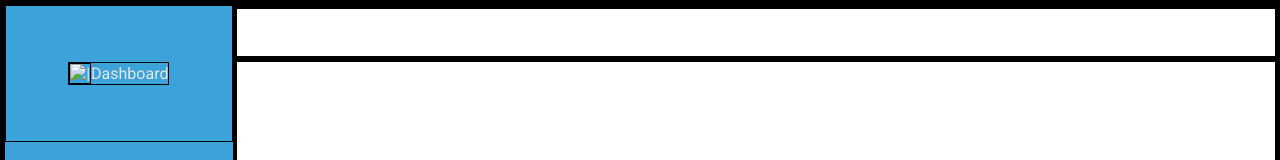
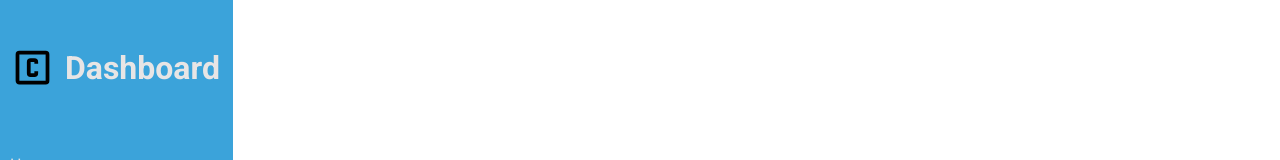
Before and after one commit to cee2tall/odin-admin-dash, a plain HTML site: page index.html in a window 1280 px wide. Shown: the top 160 px of the page. Drawn offline with Linux system fonts and the light colour scheme.

Commit message:
More styling on left side

```diff
--- a/index.html
+++ b/index.html
@@ -21,7 +21,10 @@
       <div class="grid side-menu">
         <div class="grid side-top">
           <div class="grid logo-text">
-            <span><img src="#" alt="|" />Dashboard</span>
+            <div>
+              <img src="images/c-logo.svg" alt="|" class="inline c-logo" />
+              <h1 class="inline">Dashboard</h1>
+            </div>
           </div>
           <div class="grid side-pages">
             <a href="#" class="side-button">Home</a
--- a/styles.css
+++ b/styles.css
@@ -4,9 +4,9 @@
   --white-color: rgb(231, 229, 229);
 }
 
-* {
+/* * {
   border: 1px solid black;
-}
+} */
 
 body,
 html {
@@ -23,6 +23,9 @@ body {
 
 .grid {
   display: grid;
+}
+.inline {
+  display: inline;
 }
 
 .container {
@@ -51,11 +54,31 @@ body {
 .side-top {
   grid-template-rows: 1fr 3fr 1fr;
   gap: 20px;
-  text-align: center;
+  padding-left: 10px;
+}
+
+img.c-logo {
+  width: 45px;
+  fill: white;
 }
 
 .logo-text {
+  place-content: center left;
+  font-size: 1rem;
+  font-weight: 700;
+}
+
+.logo-text h1 {
+  margin: 0;
+  place-self: center center;
+}
+
+.logo-text div {
+  display: flex;
+  gap: 10px;
   place-content: center center;
+  grid-template-columns: 1fr;
+  grid-template-rows: 1fr;
 }
 
 .side-pages {
```
Also changed, not shown: images/c-logo.svg (added).
